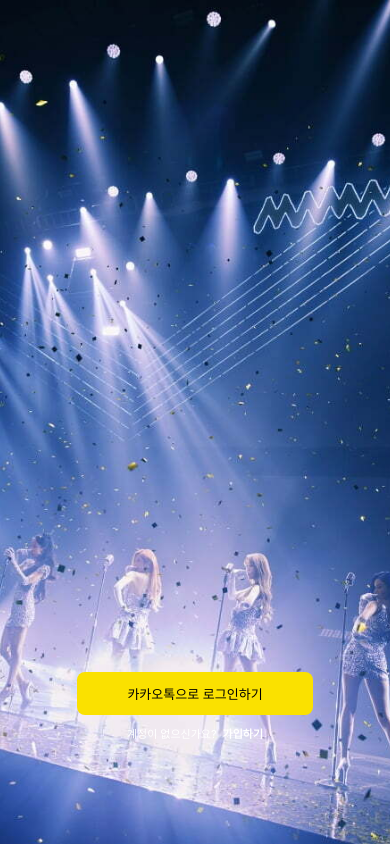
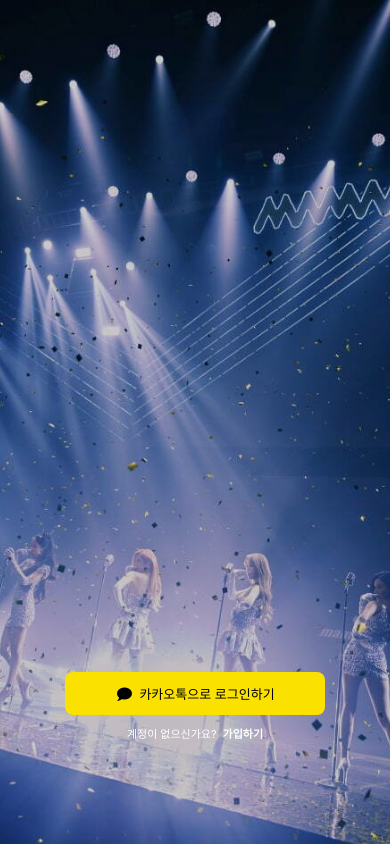
Before and after one commit to lmotp/otaku-app, a React Native app: screen /SignIn in a window 390 px wide. Built offline with nearby package versions, Linux system fonts and the light colour scheme.

Commit message:
Feat : Setting icons, login add icons

```diff
--- a/package.json
+++ b/package.json
@@ -16,6 +16,7 @@
     "react-native": "0.70.6",
     "react-native-safe-area-context": "^4.4.1",
     "react-native-screens": "^3.18.2",
+    "react-native-vector-icons": "^9.2.0",
     "react-query": "^3.39.2",
     "recoil": "^0.7.6"
   },
@@ -27,6 +28,7 @@
     "@types/jest": "^26.0.23",
     "@types/react": "^18.0.21",
     "@types/react-native": "^0.70.6",
+    "@types/react-native-vector-icons": "^6.4.12",
     "@types/react-test-renderer": "^18.0.0",
     "@typescript-eslint/eslint-plugin": "^5.37.0",
     "@typescript-eslint/parser": "^5.37.0",
--- a/src/views/SignIn.tsx
+++ b/src/views/SignIn.tsx
@@ -1,6 +1,7 @@
 import {Dimensions, Pressable} from 'react-native';
 import {Image, StyleSheet} from 'react-native';
 import {Text, View} from 'react-native';
+import Icon from 'react-native-vector-icons/MaterialCommunityIcons';
 
 function SignIn() {
   return (
@@ -9,8 +10,10 @@ function SignIn() {
         style={styles.backgroundImg}
         source={require('@/assets/main_img.jpeg')}
       />
+      <View style={styles.overlay} />
 
       <Pressable style={styles.kakaoButtonStyle}>
+        <Icon name="chat" size={18} color={'#000000'} />
         <Text style={styles.kakaoButtonText}>카카오톡으로 로그인하기</Text>
       </Pressable>
 
@@ -31,17 +34,19 @@ const styles = StyleSheet.create({
     alignItems: 'center',
     paddingBottom: 100,
   },
+  overlay: {
+    ...StyleSheet.absoluteFillObject,
+    backgroundColor: 'rgba(0,0,0,0.2)',
+  },
   backgroundImg: {
+    ...StyleSheet.absoluteFillObject,
     width: Dimensions.get('window').width,
     height: Dimensions.get('window').height,
-    position: 'absolute',
-    top: 0,
-    left: 0,
-    bottom: 0,
-    right: 0,
   },
 
   kakaoButtonStyle: {
+    flexDirection: 'row',
+    alignItems: 'center',
     paddingHorizontal: 50,
     paddingVertical: 12,
     borderRadius: 8,
@@ -49,6 +54,7 @@ const styles = StyleSheet.create({
     backgroundColor: '#fae100',
   },
   kakaoButtonText: {
+    marginLeft: 6,
     textAlign: 'center',
     fontSize: 13,
   },
```
Also changed, not shown: 2 other files (tests, documents, lock files or other folders).
